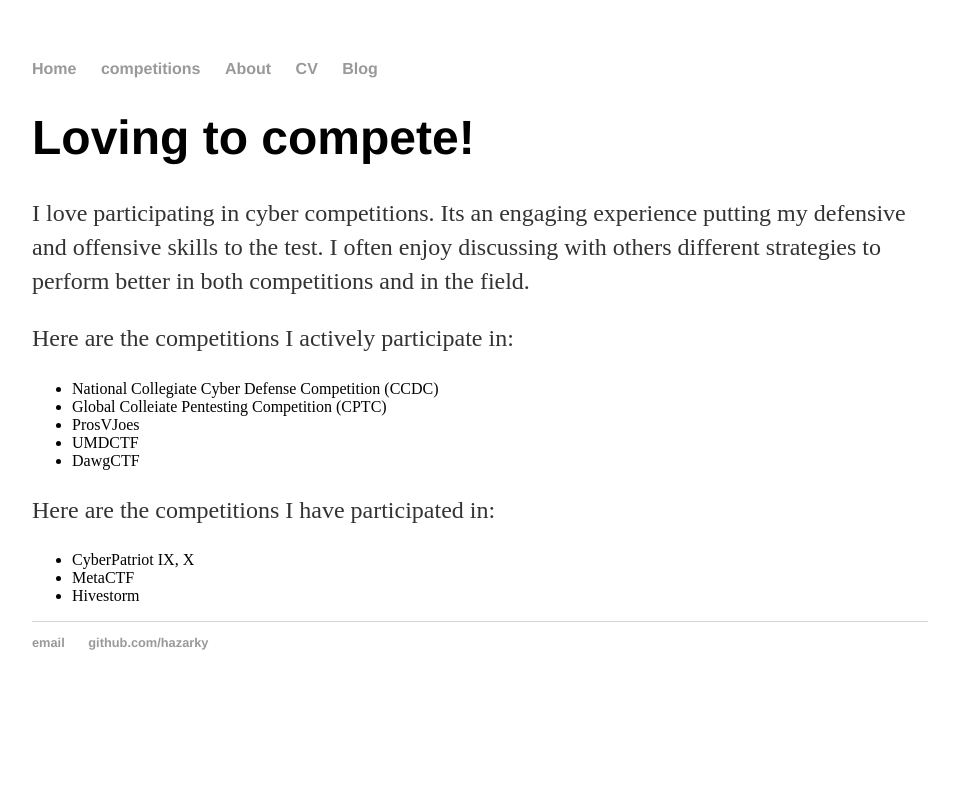
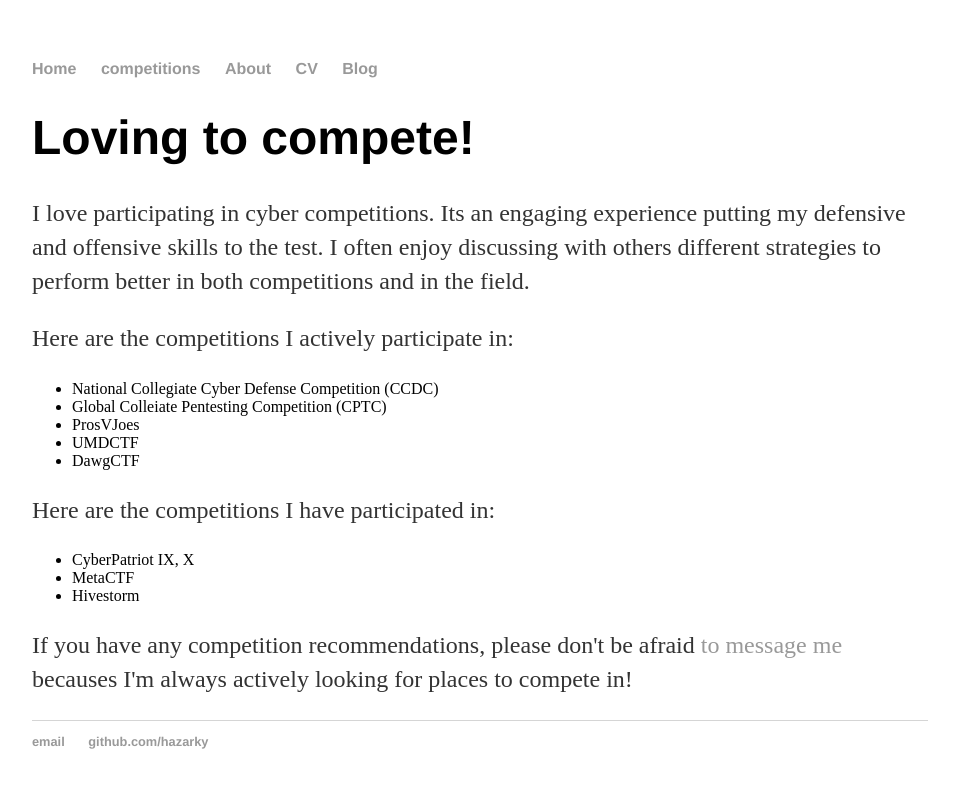
Before and after one commit to hazarky/hazarky.github.io, a Jekyll site: the page built from competitions/index.html, in a window 1280 px wide. Shown: the top 788 px of the page, without its empty margins (160-1119 px from the left). Built offline with Jekyll 4.4.1, drawn with Linux system fonts in a browser that asks for light colours.

Commit message:
Update index.html

```diff
--- a/competitions/index.html
+++ b/competitions/index.html
@@ -19,4 +19,5 @@
      <li>MetaCTF</li>
      <li>Hivestorm</li>
   </ul>
+  <p> If you have any competition recommendations, please don't be afraid <a href="mailto:kordell1230@gmail.com">to message me</a> becauses I'm always actively looking for places to compete in!<p>
 </div><!--description-->
```
